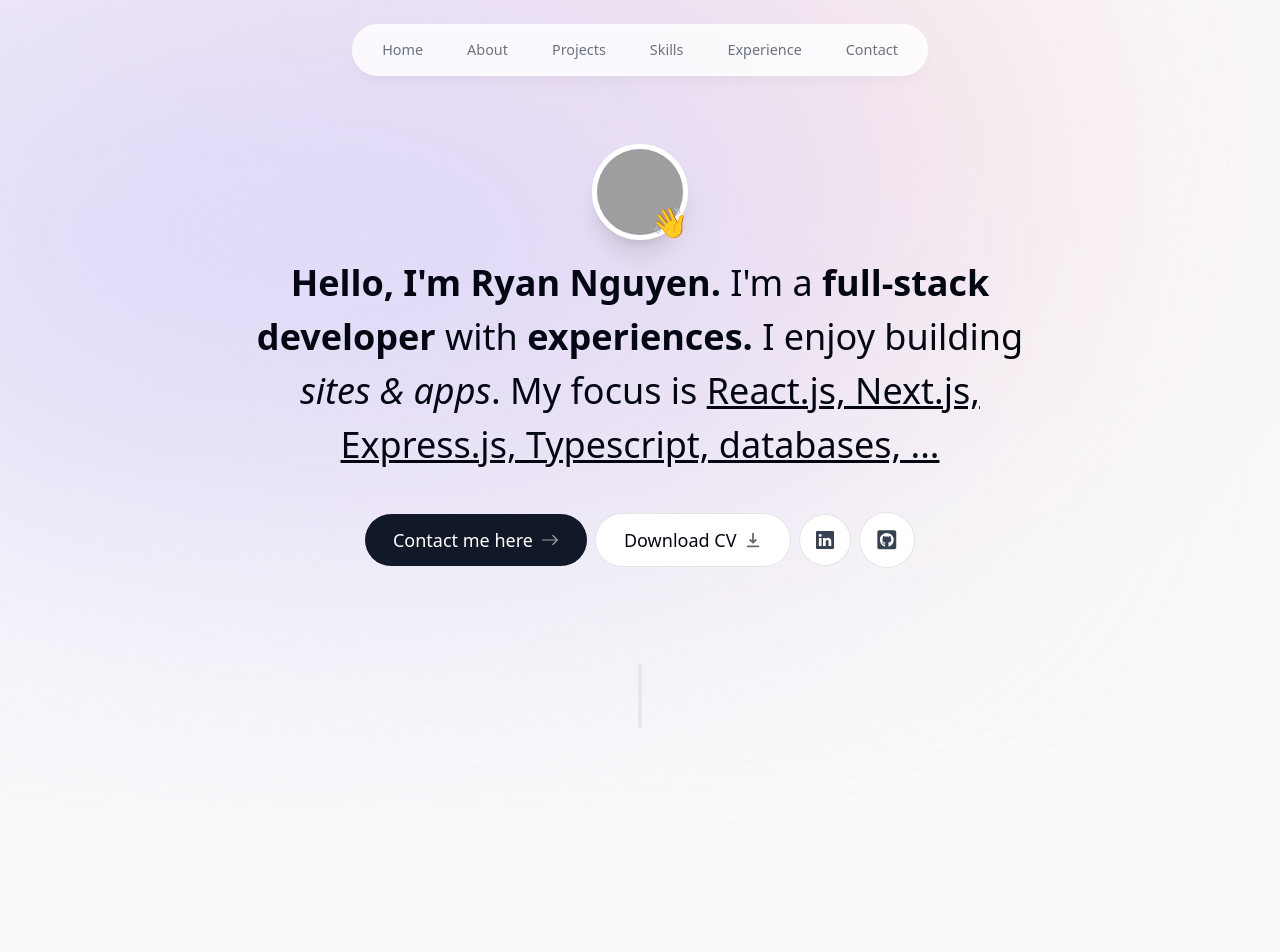
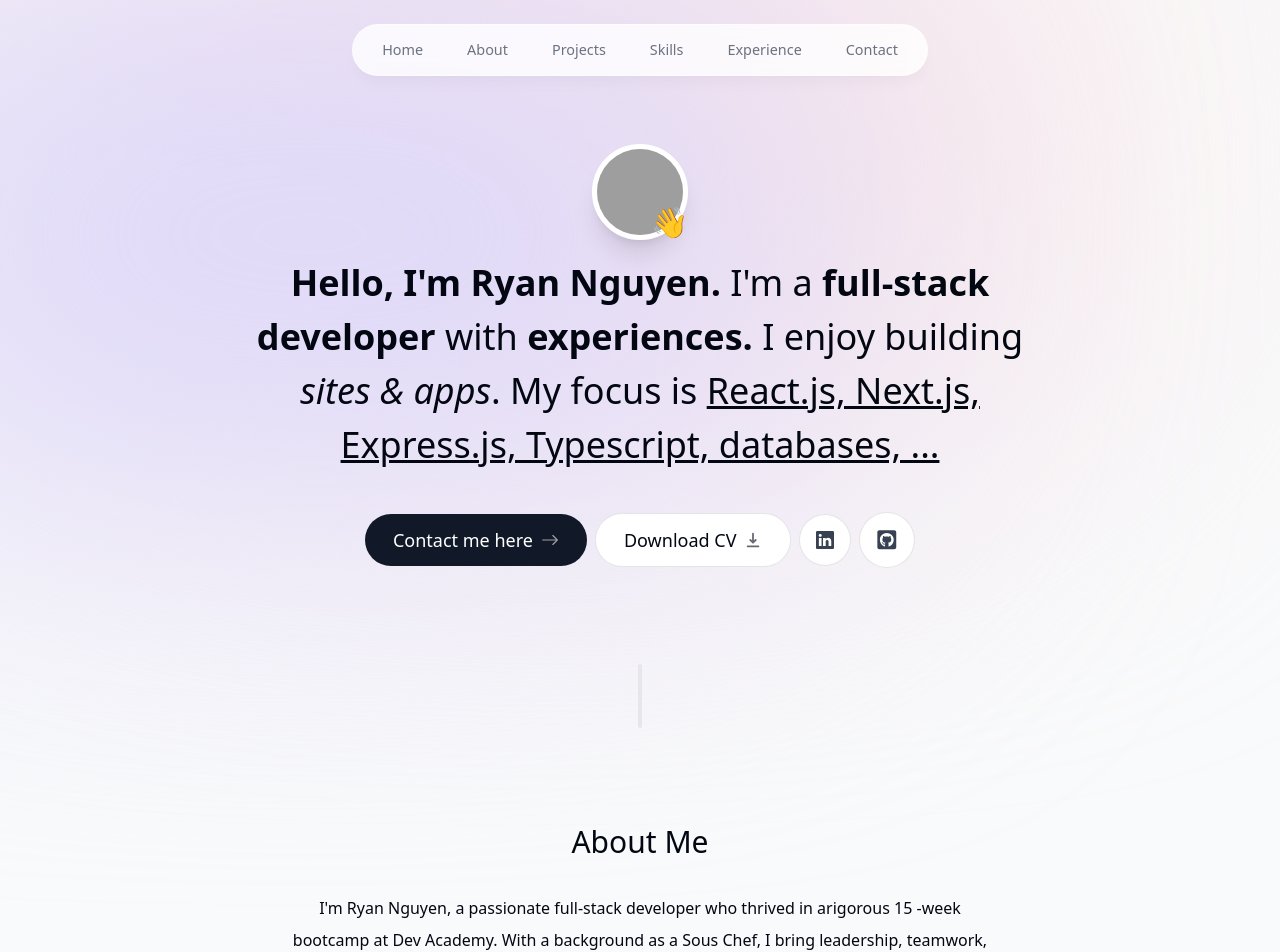
Before and after one commit to ryananhtuan-nguyen/portfolio-nextjs, a Next.js app: page / in a window 1280 px wide. Shown: the top 952 px of the page. Before the commit the page ends 824 px from the top, so only its background shows below. Built offline with nearby package versions, Linux system fonts and the light colour scheme; grey boxes are pictures that could not be loaded.

Commit message:
added About

```diff
--- a/app/page.tsx
+++ b/app/page.tsx
@@ -1,3 +1,4 @@
+import About from '@/components/About'
 import Intro from '@/components/Intro'
 import SectionDivider from '@/components/SectionDivider'
 
@@ -6,6 +7,7 @@ export default function Home() {
     <main className="flex flex-col  items-center px-4">
       <Intro />
       <SectionDivider />
+      <About />
     </main>
   )
 }
```
